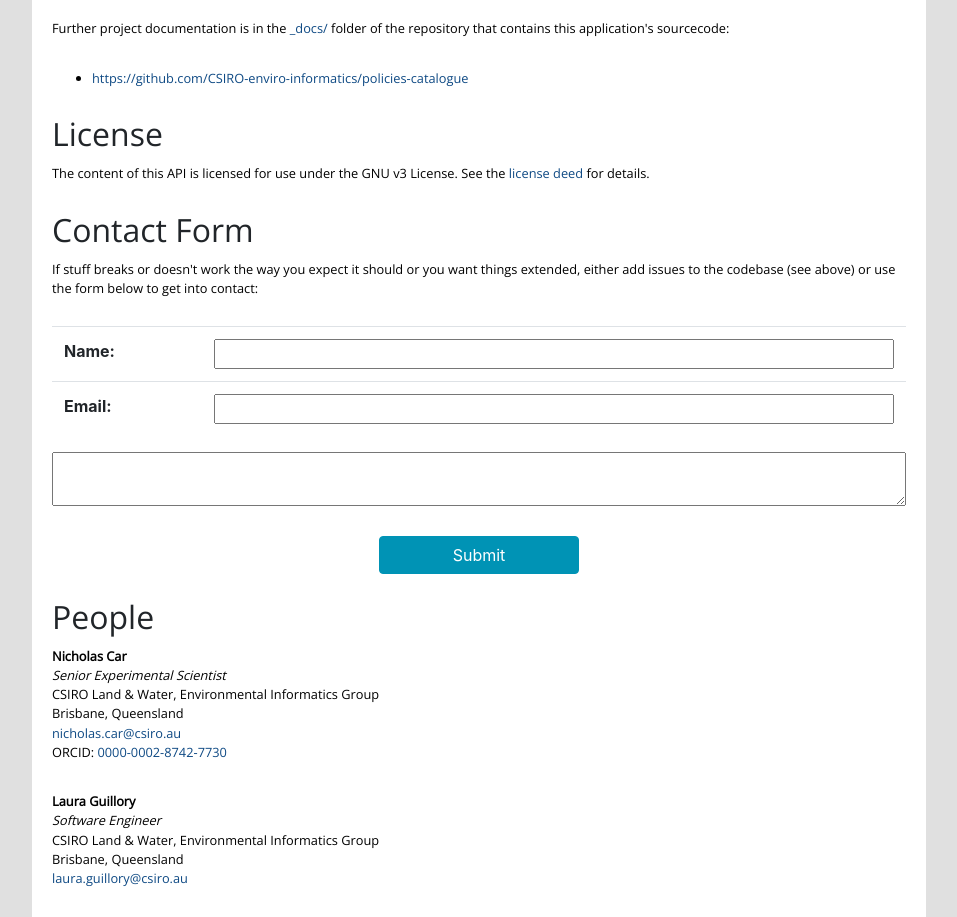
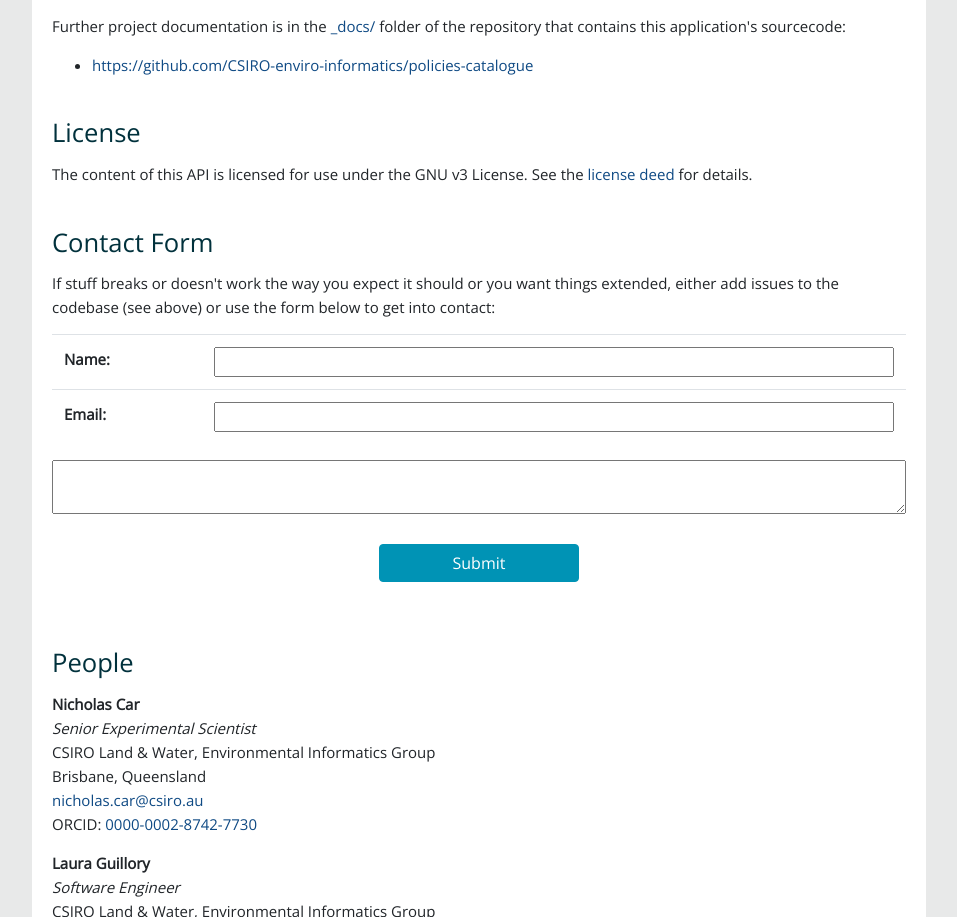
Before and after one commit to CSIRO-enviro-informatics/licences-catalogue, a Python web app: template view/templates/about.html in a window 1280 px wide. Shown: the part 383-1300 px from the top of the page, without its empty margins (161-1118 px from the left). Run offline with Jinja, Linux system fonts and the light colour scheme; the template is opened without the code that fills it, so the values that code supplies are empty; some libraries are stand-ins or nearby versions; some web fonts are replaced.

Commit message:
Tweak font size to meet style guide

```diff
--- a/view/style/csiro_theme.css
+++ b/view/style/csiro_theme.css
@@ -4,13 +4,16 @@
   font-weight: normal;
   /*src: url("http://www.csiro.au/themes/default/font/UnitRoundedWeb-Black.woff") format("woff");*/
   src: url("UnitRoundedWeb-Black.woff") format("woff");
-
 }
 
 body {
 	margin: 0 auto;
 	text-align: center;
-	background-color: #E0E0E0;
+	background-color: #e8e9e9;
+	font-size: 15px;
+	line-height: 1.6;
+    font-family: 'Open Sans', Arial, helvetica, sans-serif;
+    font-weight:normal;
 }
 
 header {
@@ -39,31 +42,26 @@ header {
 	padding: 20px;
 }
 
-h1 {
-  padding:0em 0px 0px 0px;
-  margin:0px 0px 0.2em 0px;
-  color:#01313c;
-  font-family:UnitRoundedBlack, 'Open Sans', Geneva, sans-serif;
-  font-size:3.2em;
-  font-weight:normal;
-  line-height:1.1;
+p {
+    margin: 0 0 15px;
 }
 
-h2, h3 {
+h1, h2, h3, h4 {
+  padding: 0;
+  color: #01313c;
   font-family: UnitRoundedBlack, 'Open Sans', Geneva, sans-serif;
-  font-weight:normal;
 }
 
-h4, p, li {
-  font-family: 'Open Sans', Arial, helvetica, sans-serif;
-  font-weight:normal;
+h1 {
+  margin: 0 0 15px;
+  font-size: 3.4rem;
+  line-height: 3.6rem;
 }
 
-p, li {
-  color: #000000;
-  font-size: 0.8em;
-  line-height: 1.5em;
-  padding: 0.2em 0 0.9em
+h2 {
+  margin: 2.53333rem 0 0.8rem;
+  font-size: 1.6rem;
+  line-height: 2rem;
 }
 
 p a,
@@ -75,7 +73,7 @@ ul li a {
 
 nav {
     font-family: 'Open Sans', helvetica, sans-serif;
-    font-size: 20px;
+    font-size: 18px;
     color: white;
     font-weight:bold;
     margin-top:-35px;
@@ -159,8 +157,6 @@ nav ul li a:hover {
 }
 #footer-external-links li a {color: #0f4a84;}
 
-
-
 .figure {
 	text-align: center;
 }
@@ -173,3 +169,6 @@ nav ul li a:hover {
 	text-decoration: none;
 	border-bottom: 1px dashed;
 }
+
+.list--med > li {
+  margin: 0 0 10px 0; }
--- a/view/templates/browse_list.html
+++ b/view/templates/browse_list.html
@@ -1,6 +1,6 @@
 {% extends 'browse.html' %}
 {% block left_column %}
-<ul>
+<ul class="list--med">
     {% for item in items %}
     <li>
         <span class="p-1" {% if item['comment'] %}data-toggle="tooltip" data-placement="right" data-container="body" title="{{ item['comment']|truncate(200, end=' ...') }}"{% endif %}>
--- a/view/templates/page_home.html
+++ b/view/templates/page_home.html
@@ -3,7 +3,7 @@
     <h1>Licence Register</h1>
     <p>This catalogue is a website tool to allow people to find licences according to certain criteria. It is also a licence writing tool; with it you can author both new abstract licences and also specific implementations of licences for particular purposes.</p>
     <h2>Actions</h2>
-    <ul>
+    <ul class="list--med">
         <li><a href="{{ url_for('controller.search') }}">Find a Licence</a></li>
         <li><a href="{{ url_for('controller.create_licence_form') }}">Create a Licence</a></li>
         <li><a href="{{ url_for('controller.licence_routes') }}">Browse Licences</a></li>
```
